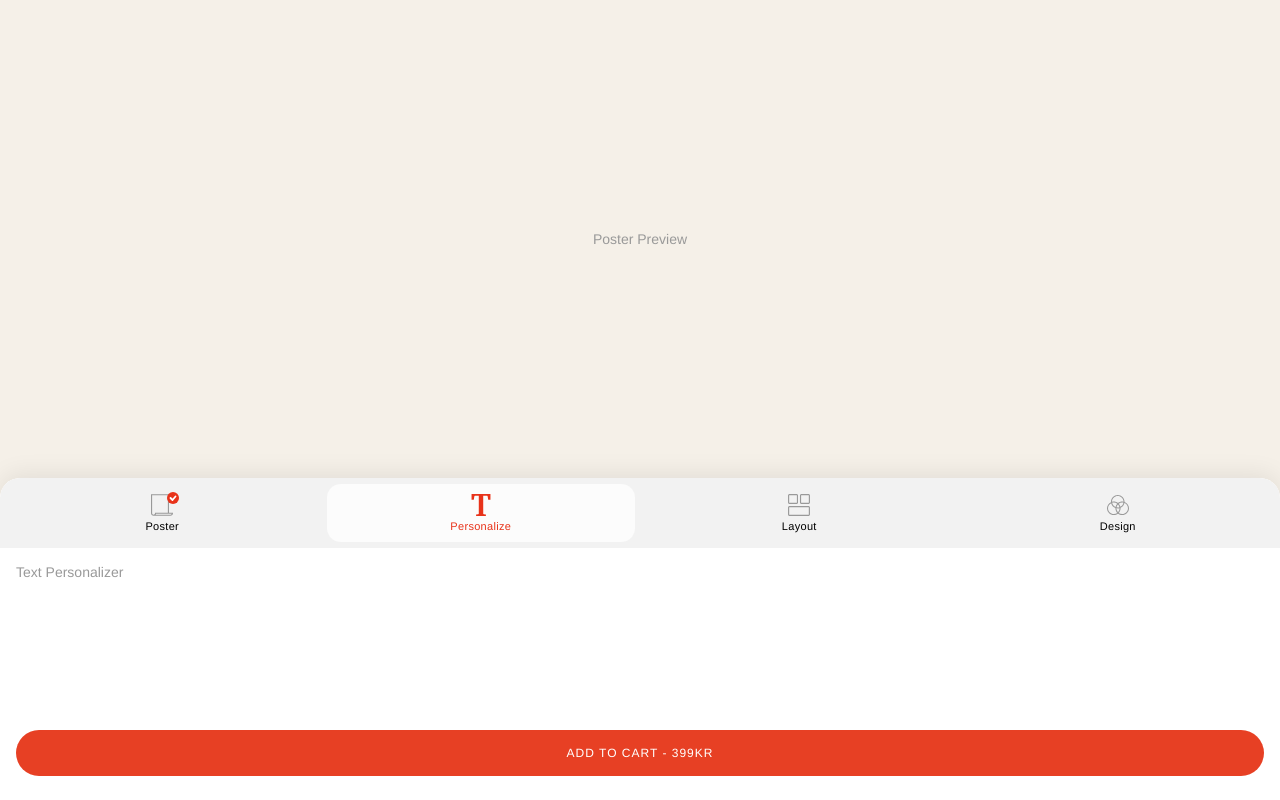
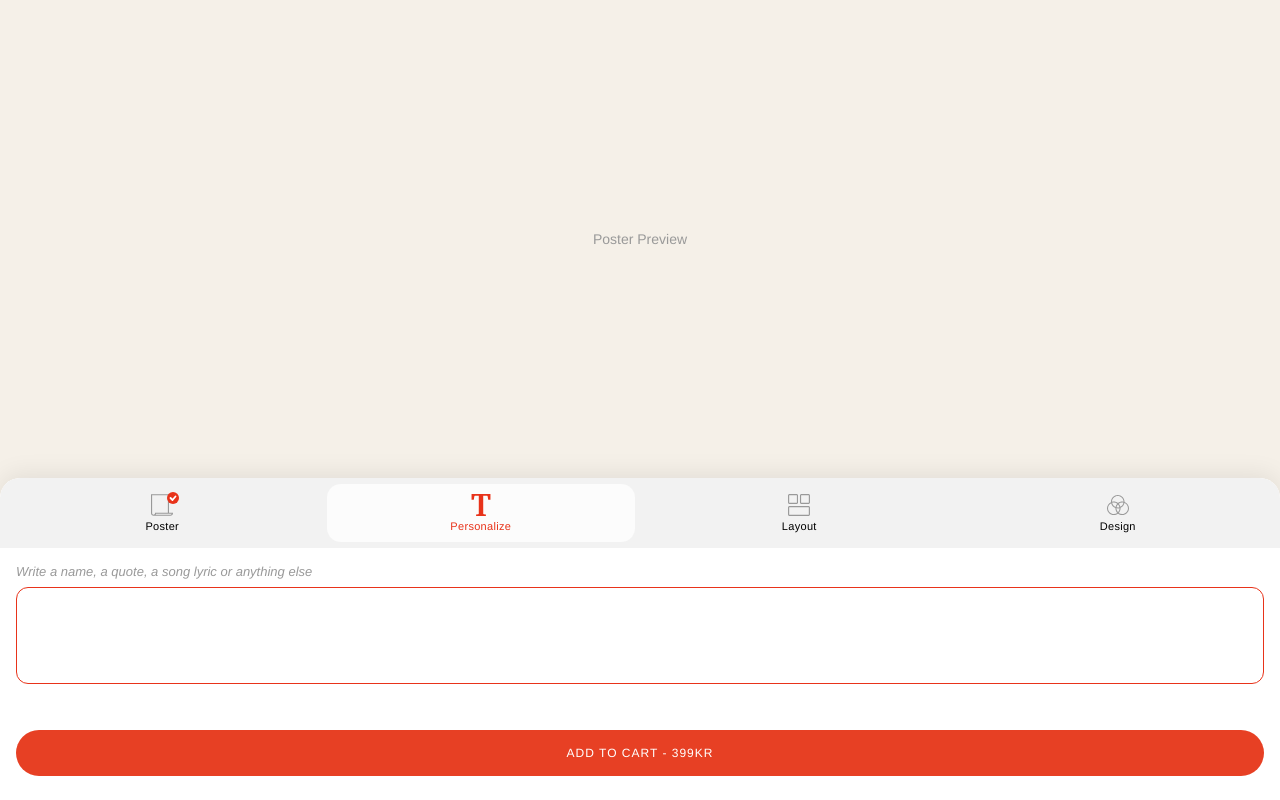
Before and after one commit to victorkohler/typlings-hud, a React (Vite) app: page / in a window 1280 px wide. Both pictures are taken after a click on the button "Personalize". Built offline with nearby package versions, Linux system fonts and the light colour scheme.

Commit message:
added first personalization stage

```diff
--- a/src/App.jsx
+++ b/src/App.jsx
@@ -12,7 +12,6 @@ import { CartButton } from './components/CartButton'
 export default function App() {
   const config = useConfigurator()
   const isExpanded = config.activeTab === 'product'
-  const confirmedProduct = config.PRODUCTS.find((p) => p.id === config.confirmedProductId)
 
   const tabContent = {
     product: (
@@ -79,8 +78,8 @@ export default function App() {
             activeTab={config.activeTab}
             onTabChange={config.setActiveTab}
             completions={config.completions}
-            confirmedProductId={config.confirmedProductId}
-            confirmedProductName={confirmedProduct?.name}
+            selectedProductId={config.selectedProduct}
+            selectedProductName={config.product?.name}
           />
         }
       >
--- a/src/components/TabBar.jsx
+++ b/src/components/TabBar.jsx
@@ -76,7 +76,7 @@ const PRODUCT_ICON = {
   'baby-body': IconBabyBody,
 }
 
-export function TabBar({ tabs, activeTab, onTabChange, completions, confirmedProductId, confirmedProductName }) {
+export function TabBar({ tabs, activeTab, onTabChange, completions, selectedProductId, selectedProductName }) {
   const activeIndex = tabs.indexOf(activeTab)
 
   return (
@@ -90,13 +90,13 @@ export function TabBar({ tabs, activeTab, onTabChange, completions, confirmedPro
         const isActive = activeTab === tabId
         const isComplete = completions[tabId]
 
-        // Icon and label only swap to the product-specific variant after the
-        // user has confirmed the product by navigating away from the tab.
-        const showProductIcon = tabId === 'product' && confirmedProductId
-        const Icon = showProductIcon
-          ? (PRODUCT_ICON[confirmedProductId] ?? config.icon)
-          : config.icon
-        const label = showProductIcon ? confirmedProductName : config.label
+        // The Product tab's icon + label reflect whatever product is currently
+        // selected (updates live, not on navigate-away). Falls back to the
+        // generic Product icon if the selected id has no entry in PRODUCT_ICON.
+        const isProductTab = tabId === 'product'
+        const productIcon = isProductTab ? PRODUCT_ICON[selectedProductId] : null
+        const Icon = productIcon ?? config.icon
+        const label = isProductTab && selectedProductName ? selectedProductName : config.label
 
         return (
           <button
--- a/src/components/TextPersonalizer.jsx
+++ b/src/components/TextPersonalizer.jsx
@@ -3,7 +3,17 @@ import styles from './TextPersonalizer.module.css'
 export function TextPersonalizer({ text, onTextChange }) {
   return (
     <div className={styles.container}>
-      <p className={styles.placeholder}>Text Personalizer</p>
+      <label className={styles.label} htmlFor="personalize-text">
+        Write a name, a quote, a song lyric or anything else
+      </label>
+      <textarea
+        id="personalize-text"
+        className={styles.textarea}
+        value={text}
+        onChange={(e) => onTextChange(e.target.value)}
+        rows={3}
+        autoFocus
+      />
     </div>
   )
 }
--- a/src/components/TextPersonalizer.module.css
+++ b/src/components/TextPersonalizer.module.css
@@ -1,10 +1,34 @@
 .container {
-  flex: 1;
   padding: var(--space-lg);
-  overflow-y: auto;
 }
 
-.placeholder {
+.label {
+  display: block;
+  font-style: italic;
+  font-size: 13px;
   color: var(--color-text-secondary);
-  font-size: 14px;
+  margin-bottom: var(--space-sm);
 }
+
+.textarea {
+  width: 100%;
+  display: block;
+  min-height: 80px;
+  padding: 14px;
+  border: 1px solid var(--color-border-input);
+  border-radius: var(--radius-md);
+  background: var(--color-white);
+  color: var(--color-text-primary);
+  /* 16px is the iOS Safari zoom-on-focus threshold — do not lower. */
+  font-size: 16px;
+  font-family: inherit;
+  line-height: 1.4;
+  resize: none;
+  transition: border-color var(--duration-normal) ease;
+  -webkit-tap-highlight-color: transparent;
+}
+
+.textarea:focus {
+  outline: none;
+  border-color: var(--color-accent);
+}
--- a/src/hooks/useConfigurator.js
+++ b/src/hooks/useConfigurator.js
@@ -63,17 +63,18 @@ const PATTERNS = [
 const TABS = ['product', 'personalize', 'layout', 'design']
 
 export function useConfigurator() {
-  const [activeTab, setActiveTabState] = useState('product')
+  const [activeTab, setActiveTab] = useState('product')
 
-  // State 1: Product selection (poster pre-selected by default)
+  // State 1: Product selection (poster pre-selected by default).
+  // Size is remembered per product: switching poster → baby-body → poster
+  // restores the last size chosen for each. Frame selection persists across
+  // product switches too (hidden but retained for products without frames).
   const [selectedProduct, setSelectedProduct] = useState('poster')
-  const [selectedSize, setSelectedSize] = useState(PRODUCTS[0].sizes[0].label)
+  const [sizeByProduct, setSizeByProduct] = useState(() =>
+    Object.fromEntries(PRODUCTS.map((p) => [p.id, p.sizes[0].label]))
+  )
   const [selectedFrame, setSelectedFrame] = useState('none')
-
-  // Tracks the last product the user "confirmed" by navigating away from the
-  // Product tab. Used so the tab icon only updates after confirmation, not
-  // immediately on selection.
-  const [confirmedProductId, setConfirmedProductId] = useState(null)
+  const selectedSize = sizeByProduct[selectedProduct]
 
   // State 2: Text
   const [text, setText] = useState('')
@@ -94,34 +95,20 @@ export function useConfigurator() {
     design: false,
   })
 
-  // Wrapped setActiveTab: marks the current product selection as "confirmed"
-  // when the user navigates away from the Product tab.
-  const setActiveTab = useCallback((tab) => {
-    setActiveTabState((current) => {
-      if (current === 'product' && tab !== 'product') {
-        setConfirmedProductId(selectedProduct)
-      }
-      return tab
-    })
-  }, [selectedProduct])
-
   const markComplete = useCallback((tab) => {
     setCompletions((prev) => ({ ...prev, [tab]: true }))
   }, [])
 
-  // Product selection also pre-selects first size and "No Frame"
   const selectProduct = useCallback((productId) => {
     const product = PRODUCTS.find((p) => p.id === productId)
     if (!product) return
     setSelectedProduct(productId)
-    setSelectedSize(product.sizes[0].label)
-    setSelectedFrame('none')
     markComplete('product')
   }, [markComplete])
 
   const selectSize = useCallback((sizeLabel) => {
-    setSelectedSize(sizeLabel)
-  }, [])
+    setSizeByProduct((prev) => ({ ...prev, [selectedProduct]: sizeLabel }))
+  }, [selectedProduct])
 
   const selectFrame = useCallback((frameId) => {
     setSelectedFrame(frameId)
@@ -129,10 +116,13 @@ export function useConfigurator() {
 
   const updateText = useCallback((value) => {
     setText(value)
-    if (value.trim().length > 0) {
-      markComplete('personalize')
-    }
-  }, [markComplete])
+    // Completion tracks current non-empty state — clearing the field removes
+    // the Personalize step's completion badge.
+    const isComplete = value.trim().length > 0
+    setCompletions((prev) => (
+      prev.personalize === isComplete ? prev : { ...prev, personalize: isComplete }
+    ))
+  }, [])
 
   const selectLayout = useCallback((layoutId) => {
     setSelectedLayout(layoutId)
@@ -203,6 +193,5 @@ export function useConfigurator() {
     completions,
     totalPrice,
     product,
-    confirmedProductId,
   }
 }
--- a/src/styles/variables.css
+++ b/src/styles/variables.css
@@ -9,6 +9,11 @@
 html, body {
   height: 100%;
   overflow: hidden;
+  /* Prevent iOS Safari from auto-inflating text, which can push the textarea
+     font-size below the 16px zoom-on-focus threshold even when it's declared
+     at 16px in CSS. */
+  -webkit-text-size-adjust: 100%;
+  text-size-adjust: 100%;
 }
 
 :root {
```
